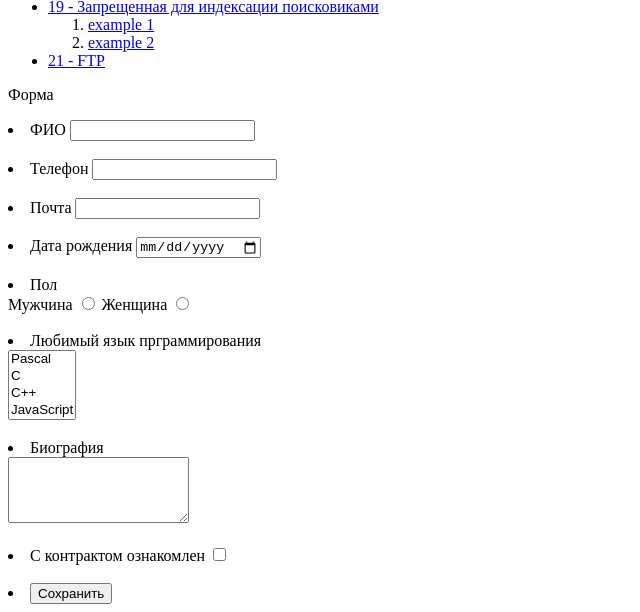
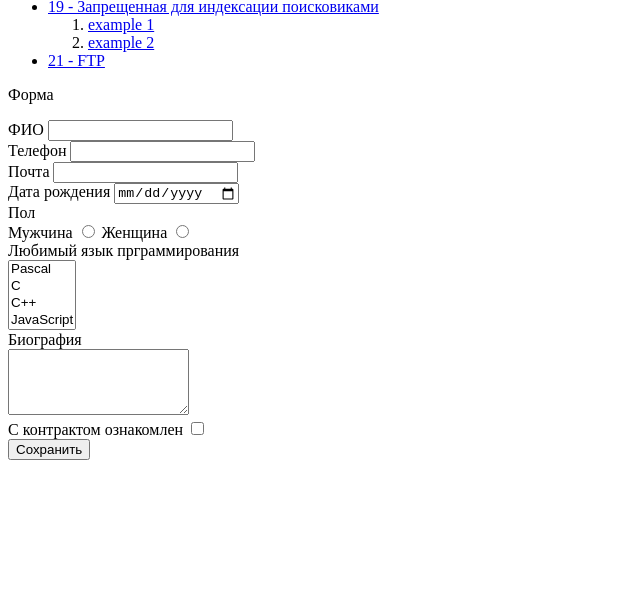
Before and after one commit to baratmoroda/baratmoroda.github.io, a plain HTML site: page d/dz/dzzz/index.html in a window 1280 px wide. Shown: the part 946-1558 px from the top of the page, without its empty margins (0-640 px from the left). After the commit the page ends 1414 px from the top, so only its background shows below. Drawn offline with Linux system fonts and the light colour scheme.

Commit message:
Update index.html

```diff
--- a/d/dz/dzzz/index.html
+++ b/d/dz/dzzz/index.html
@@ -46,21 +46,21 @@
 
 <p> Форма </p>
  <form id="formm">
- <li> <label for="name">ФИО</label> <input type="text" id="name" name="name"> </li>
+ <label for="name">ФИО</label> <input type="text" id="name" name="name">
  <br>
- <li> <label for="mobile">Телефон</label> <input type="tel" id="mobile" name="tele"> </li>
+ <label for="mobile">Телефон</label> <input type="tel" id="mobile" name="tele">
  <br>
- <li> <label for="mail">Почта</label> <input type="email" id="mail" name="mail"> </li>
+ <label for="mail">Почта</label> <input type="email" id="mail" name="mail">
  <br>
- <li> <label for="bdate">Дата рождения</label> <input type="date" id="bdate" name="bdate"> </li>
+ <label for="bdate">Дата рождения</label> <input type="date" id="bdate" name="bdate">
  <br>
- <li> Пол <br> <label for="ml">Мужчина</label> <input type="radio" id="ml" name="gender" value="ml"> <label for="fml">Женщина</label> <input type="radio" id="fml" name="gender" value="fml"> </li>
+ Пол <br> <label for="ml">Мужчина</label> <input type="radio" id="ml" name="gender" value="ml"> <label for="fml">Женщина</label> <input type="radio" id="fml" name="gender" value="fml">
  <br>
 
 
- <li> <label for="lang">Любимый язык прграммирования</label>
+ <label for="lang">Любимый язык прграммирования</label>
  <br>
- <select id="lang" name="pr-ln" multiple>
+ <select id="lang" name="pr" multiple>
  <option value="pascal">Pascal</option>
  <option value="c">C</option>
  <option value="cpp">C++</option>
@@ -72,14 +72,14 @@
  <option value="clojure">Clojure</option>
  <option value="prolog">Prolog</option>
  <option value="scala">Scala</option>
- </select> </li>
+ </select>
  <br>
 
- <li> <label for="bio">Биография <br> </label> <textarea id="bio" name="bio" rows=4></textarea> </li>
+ <label for="bio">Биография <br> </label> <textarea id="bio" name="bio" rows=4></textarea>
  <br>
- <li> <label for="check" id="contract">С контрактом ознакомлен</label> <input type="checkbox" id="check" name="cbox" value="check"> </li>
+ <label for="check" id="contract">С контрактом ознакомлен</label> <input type="checkbox" id="check" name="cbox" value="check">
  <br>
- <li> <input type="submit" value="Сохранить"> </li>
+ <input type="submit" value="Сохранить">
  </form>
 
 
```
